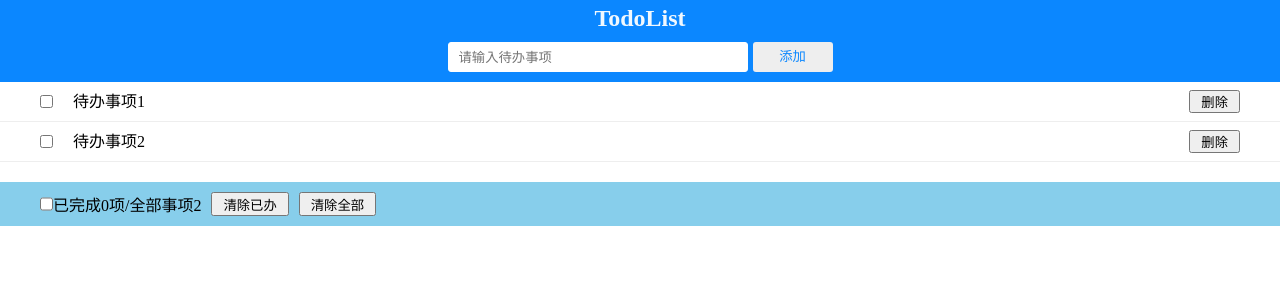
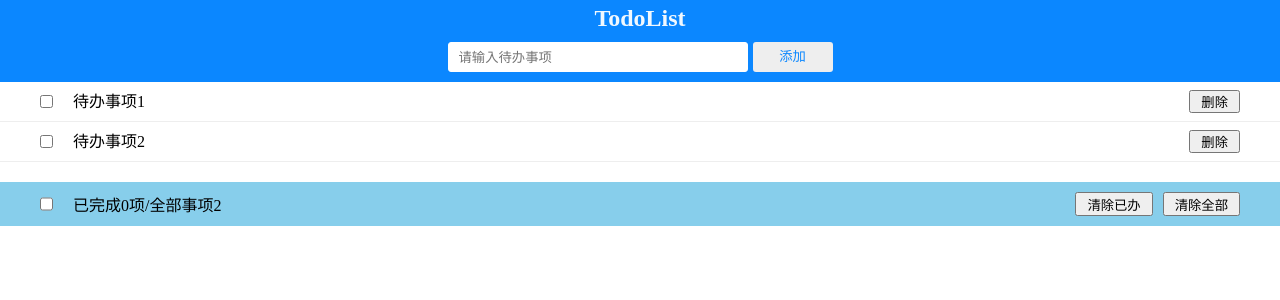
Before and after one commit to reach1020/TodoList_Minecraft_Style, a Vue app: page / in a window 1280 px wide. Shown: the top 300 px of the page. Built offline with nearby package versions, Linux system fonts and the light colour scheme.

Commit message:
2.1样式小修改

```diff
--- a/src/App.vue
+++ b/src/App.vue
@@ -84,6 +84,9 @@
   display: flex;
   align-items: center;
 }
+.todo-list ul li:hover {
+  background-color: #ddd;
+}
 .todo-list li span {
   flex: 1;
   margin-left: 20px;
@@ -92,12 +95,12 @@
   padding: 0 10px;
 }
 .todo-footer {
+  margin-top: 20px;
+  background-color: #87ceeb;
   display: flex;
-  margin-top: 20px;
   padding: 10px 40px;
-  background-color: #87ceeb;
 }
-.todo-footer div {
+.todo-footer span {
   flex: 1;
   margin-left: 20px;
 }
```
